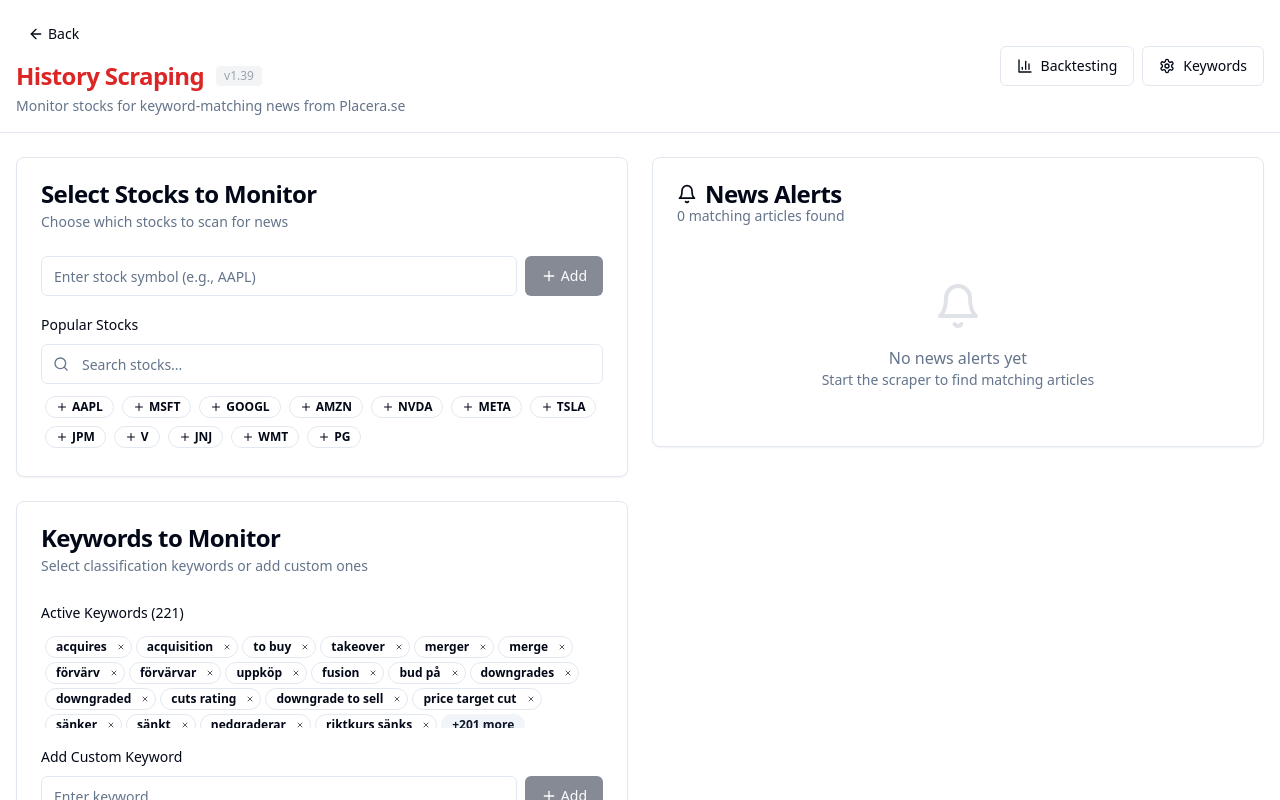
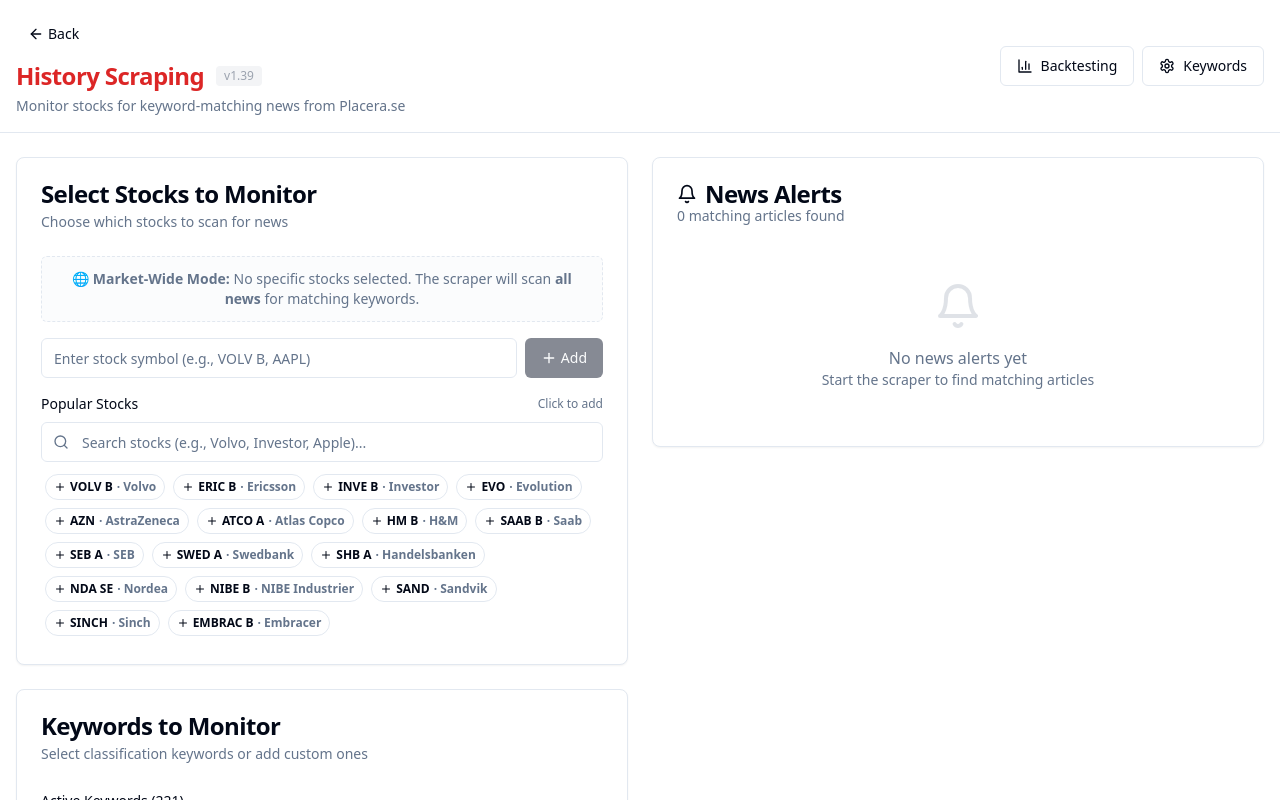
Before and after one commit to kafk/Aktier2, a Next.js app: page /scraper in a window 1280 px wide. Shown: the top 800 px of the page. Built offline with nearby package versions, Linux system fonts and the light colour scheme.

Commit message:
feat(scraper): add Swedish stocks, market-wide Placera scanning, and robust multi-stock matching

```diff
--- a/src/app/scraper/page.tsx
+++ b/src/app/scraper/page.tsx
@@ -479,10 +479,14 @@ export default function ScraperPage() {
               // 1. If article has a ticker, check if it matches one of our selected stocks
               if (article.ticker) {
                 const cleanTicker = article.ticker.replace(/\.ST$/i, "").toUpperCase();
-                const stockMatch = selectedStocks.find(s =>
-                  s.symbol.toUpperCase() === article.ticker?.toUpperCase() ||
-                  s.symbol.toUpperCase() === cleanTicker
-                );
+                const stockMatch = selectedStocks.find(s => {
+                  const sym = s.symbol.toUpperCase().replace(/\.ST$/i, "").replace(/\s+(A|B|C)$/i, "");
+                  return (
+                    s.symbol.toUpperCase() === article.ticker?.toUpperCase() ||
+                    cleanTicker === s.symbol.toUpperCase() ||
+                    cleanTicker === sym
+                  );
+                });
                 if (stockMatch) {
                   matchedStock = stockMatch.symbol;
                 }
@@ -494,13 +498,12 @@ export default function ScraperPage() {
                 const descLower = article.description.toLowerCase();
 
                 for (const stock of selectedStocks) {
-                  const symbolUpper = stock.symbol.toUpperCase();
+                  const symbolClean = stock.symbol.replace(/\.ST$/i, "").replace(/\s+(A|B|C)$/i, "").toLowerCase();
                   const nameLower = stock.name ? stock.name.toLowerCase() : "";
 
-                  // Match symbol with word boundary or name match
-                  const symbolRegex = new RegExp(`(^|[^a-zA-Z0-9])${symbolUpper}([^a-zA-Z0-9]|$)`, "i");
-                  const matchesSymbol = symbolRegex.test(article.title) || symbolRegex.test(article.description);
-                  const matchesName = nameLower.length > 2 && (titleLower.includes(nameLower) || descLower.includes(nameLower));
+                  // Match symbol or company name (e.g. "Volvo", "Ericsson", "Investor", "Saab")
+                  const matchesSymbol = symbolClean.length >= 3 && (titleLower.includes(symbolClean) || descLower.includes(symbolClean));
+                  const matchesName = nameLower.length >= 3 && (titleLower.includes(nameLower) || descLower.includes(nameLower));
 
                   if (matchesSymbol || matchesName) {
                     matchedStock = stock.symbol;
@@ -658,9 +661,9 @@ export default function ScraperPage() {
   };
 
   const canStart =
-    selectedStocks.length > 0 &&
     selectedKeywords.length > 0 &&
-    !scraperState.isRunning;
+    !scraperState.isRunning &&
+    (newsSource === "placera" || selectedStocks.length > 0);
 
   return (
     <main className="min-h-screen bg-background">
--- a/src/components/scraper/StockSelector.tsx
+++ b/src/components/scraper/StockSelector.tsx
@@ -52,13 +52,21 @@ export function StockSelector({ selectedStocks, onStocksChange }: StockSelectorP
       </CardHeader>
       <CardContent className="space-y-4">
         {/* Selected Stocks */}
-        {selectedStocks.length > 0 && (
+        {selectedStocks.length > 0 ? (
           <div className="space-y-2">
-            <label className="text-sm font-medium">Selected ({selectedStocks.length})</label>
+            <div className="flex items-center justify-between">
+              <label className="text-sm font-medium">Selected ({selectedStocks.length})</label>
+              <button
+                onClick={() => onStocksChange([])}
+                className="text-xs text-muted-foreground hover:text-foreground underline"
+              >
+                Clear all (scan all market news)
+              </button>
+            </div>
             <div className="flex flex-wrap gap-2">
               {selectedStocks.map((stock) => (
                 <Badge key={stock.symbol} variant="default" className="gap-1 pr-1">
-                  {stock.symbol}
+                  {stock.symbol} {stock.name && stock.name !== stock.symbol ? `(${stock.name})` : ""}
                   <button
                     onClick={() => removeStock(stock.symbol)}
                     className="ml-1 hover:bg-primary-foreground/20 rounded-full p-0.5"
@@ -69,12 +77,16 @@ export function StockSelector({ selectedStocks, onStocksChange }: StockSelectorP
               ))}
             </div>
           </div>
+        ) : (
+          <div className="rounded-md border border-dashed p-3 text-center text-sm text-muted-foreground bg-muted/30">
+            🌐 <strong>Market-Wide Mode:</strong> No specific stocks selected. The scraper will scan <strong>all news</strong> for matching keywords.
+          </div>
         )}
 
         {/* Add Custom Stock */}
         <div className="flex gap-2">
           <Input
-            placeholder="Enter stock symbol (e.g., AAPL)"
+            placeholder="Enter stock symbol (e.g., VOLV B, AAPL)"
             value={customSymbol}
             onChange={(e) => setCustomSymbol(e.target.value.toUpperCase())}
             onKeyDown={(e) => e.key === "Enter" && addCustomStock()}
@@ -88,26 +100,32 @@ export function StockSelector({ selectedStocks, onStocksChange }: StockSelectorP
 
         {/* Search Popular Stocks */}
         <div className="space-y-2">
-          <label className="text-sm font-medium">Popular Stocks</label>
+          <div className="flex items-center justify-between">
+            <label className="text-sm font-medium">Popular Stocks</label>
+            <span className="text-xs text-muted-foreground">Click to add</span>
+          </div>
           <div className="relative">
             <Search className="absolute left-3 top-1/2 h-4 w-4 -translate-y-1/2 text-muted-foreground" />
             <Input
-              placeholder="Search stocks..."
+              placeholder="Search stocks (e.g., Volvo, Investor, Apple)..."
               value={searchTerm}
               onChange={(e) => setSearchTerm(e.target.value)}
               className="pl-10"
             />
           </div>
-          <div className="flex flex-wrap gap-2 max-h-40 overflow-y-auto p-1">
-            {filteredStocks.slice(0, 12).map((stock) => (
+          <div className="flex flex-wrap gap-2 max-h-48 overflow-y-auto p-1">
+            {filteredStocks.slice(0, 16).map((stock) => (
               <Badge
                 key={stock.symbol}
                 variant="outline"
-                className="cursor-pointer hover:bg-accent"
+                className="cursor-pointer hover:bg-accent py-1 px-2"
                 onClick={() => addStock(stock)}
               >
                 <Plus className="h-3 w-3 mr-1" />
-                {stock.symbol}
+                <span className="font-semibold">{stock.symbol}</span>
+                {stock.name && stock.name !== stock.symbol && (
+                  <span className="ml-1 text-xs text-muted-foreground">· {stock.name}</span>
+                )}
               </Badge>
             ))}
           </div>
--- a/src/types/scraper.ts
+++ b/src/types/scraper.ts
@@ -75,6 +75,28 @@ export interface ScraperState {
 
 // Popular stocks for quick selection
 export const popularStocks: Stock[] = [
+  // 🇸🇪 Swedish Stocks (OMXS30 & Popular)
+  { symbol: "VOLV B", name: "Volvo" },
+  { symbol: "ERIC B", name: "Ericsson" },
+  { symbol: "INVE B", name: "Investor" },
+  { symbol: "EVO", name: "Evolution" },
+  { symbol: "AZN", name: "AstraZeneca" },
+  { symbol: "ATCO A", name: "Atlas Copco" },
+  { symbol: "HM B", name: "H&M" },
+  { symbol: "SAAB B", name: "Saab" },
+  { symbol: "SEB A", name: "SEB" },
+  { symbol: "SWED A", name: "Swedbank" },
+  { symbol: "SHB A", name: "Handelsbanken" },
+  { symbol: "NDA SE", name: "Nordea" },
+  { symbol: "NIBE B", name: "NIBE Industrier" },
+  { symbol: "SAND", name: "Sandvik" },
+  { symbol: "SINCH", name: "Sinch" },
+  { symbol: "EMBRAC B", name: "Embracer" },
+  { symbol: "ESSITY B", name: "Essity" },
+  { symbol: "TELIA", name: "Telia Company" },
+  { symbol: "SBB B", name: "Samhällsbyggnadsbolaget" },
+  { symbol: "EQT", name: "EQT" },
+  // 🇺🇸 US Stocks
   { symbol: "AAPL", name: "Apple Inc." },
   { symbol: "MSFT", name: "Microsoft Corporation" },
   { symbol: "GOOGL", name: "Alphabet Inc." },
@@ -83,16 +105,6 @@ export const popularStocks: Stock[] = [
   { symbol: "META", name: "Meta Platforms Inc." },
   { symbol: "TSLA", name: "Tesla Inc." },
   { symbol: "JPM", name: "JPMorgan Chase & Co." },
-  { symbol: "V", name: "Visa Inc." },
-  { symbol: "JNJ", name: "Johnson & Johnson" },
-  { symbol: "WMT", name: "Walmart Inc." },
-  { symbol: "PG", name: "Procter & Gamble Co." },
-  { symbol: "MA", name: "Mastercard Inc." },
-  { symbol: "UNH", name: "UnitedHealth Group Inc." },
-  { symbol: "HD", name: "Home Depot Inc." },
   { symbol: "DIS", name: "Walt Disney Co." },
-  { symbol: "BAC", name: "Bank of America Corp." },
-  { symbol: "ADBE", name: "Adobe Inc." },
-  { symbol: "CRM", name: "Salesforce Inc." },
   { symbol: "NFLX", name: "Netflix Inc." },
 ];
```
